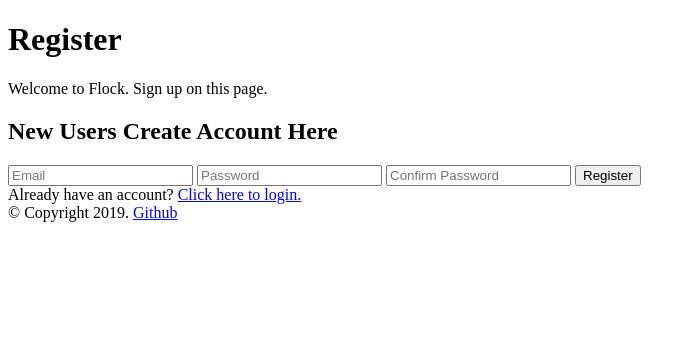
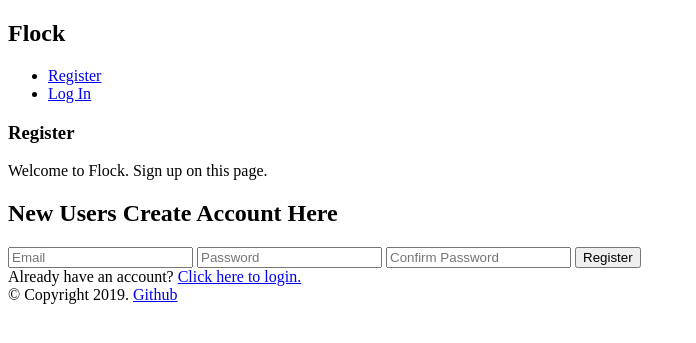
Before and after one commit to zacharysang/flock, a Flask app: page /register in a window 1280 px wide. Shown: the top 343 px of the page, without its empty margins (0-696 px from the left). Run offline with Flask 2, Linux system fonts and the light colour scheme.

Commit message:
Add more UI to layout.html

```diff
--- a/master/flock_server/templates/layout.html
+++ b/master/flock_server/templates/layout.html
@@ -6,7 +6,24 @@
     <title>{% block title %}{% endblock %} - Flock</title>
     {% endblock %}
   </head>
+  <nav>
+    <h1>Flock</h1>
+    <ul>
+      {% if g.user %}
+        <li><span>{{ g.user['email'] }}</span>
+        <li><a href="{{ url_for('auth.logout') }}">Log Out</a>
+      {% else %}
+        <li><a href="{{ url_for('auth.register') }}">Register</a>
+        <li><a href="{{ url_for('auth.login') }}">Log In</a>
+      {% endif %}
+    </ul>
+  <nav>
   <body>
+    <!-- Flash messages that we have -->
+    {% for message in get_flashed_messages() %}
+      <div class="flash">{{ message }}</div>
+    {% endfor %}
+    <!-- Content will go here -->
     <div id="content">{% block content %}{% endblock %}</div>
     <div id="footer">
       {% block footer %}
```
